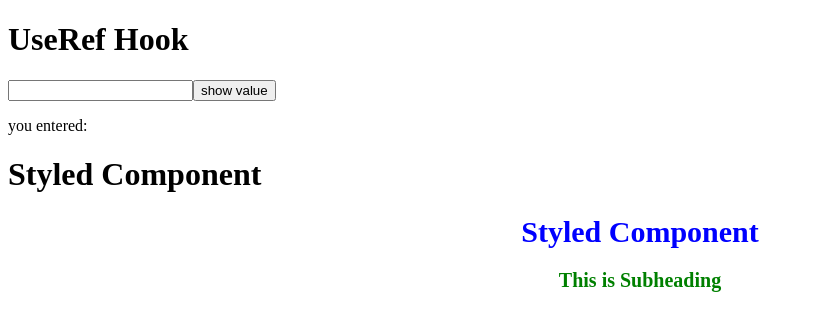
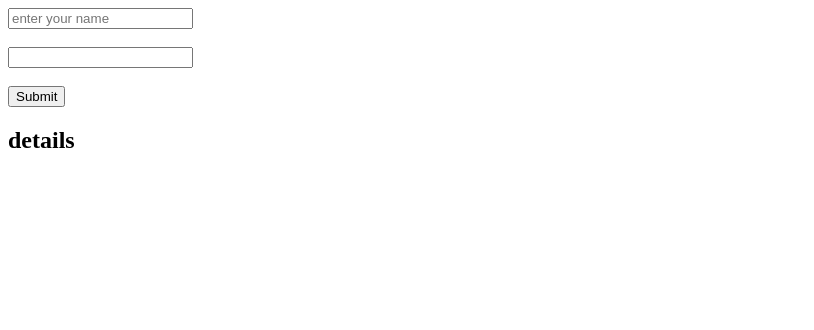
Before and after one commit to Zulqarnain-AI/react_practice_set, a React (Vite) app: page / in a window 1280 px wide. Shown: the top 330 px of the page, without its empty margins (0-814 px from the left). Built offline with nearby package versions, Linux system fonts and the light colour scheme.

Commit message:
uncontrolled component is added in this commit

```diff
--- a/src/App.jsx
+++ b/src/App.jsx
@@ -1,5 +1,7 @@
 // import { useState } from 'react'
 // import './App.css'
+
+import UncontrolledComponent from "./UncontrolledComponent"
 
 // import './css/style.css'
 
@@ -11,8 +13,8 @@
 // import DynamicStyling from './dynamicStyling'
 // import ForExternalCss from './forExternalCss'
 // import ForModularCss from './forModulCss'
-import UseRefHook from './UseRefHook'
-import StyledComponent from "./styledComponent"
+// import UseRefHook from './UseRefHook'
+// import StyledComponent from "./styledComponent"
 
 function App() {
 
@@ -43,10 +45,10 @@ function App() {
       {/* <DynamicStyling /> */}
       {/* <ForExternalCss /> */}
       {/* <ForModularCss /> */}
-      <UseRefHook />
-      <StyledComponent />
+      {/* <UseRefHook /> */}
+      {/* <StyledComponent /> */}
 
-
+      <UncontrolledComponent />
 
 
     </>
--- /dev/null
+++ b/src/UncontrolledComponent.jsx
@@ -0,0 +1,25 @@
+function UncontrolledComponent() {
+    const handelsubmit = (e) => {
+        e.preventDefault();
+        const name=document.querySelector("#name").value
+        const pass=document.querySelector("#password").value
+        console.log("name: "+name)
+        console.log("password: "+pass)
+    }
+    return (
+        <div>
+            <form action="" method="post" onSubmit={handelsubmit} >
+                <input type="text" placeholder="enter your name" id="name" />
+                <br /><br />
+                <input type="password" id="password" />
+                <br /><br />
+                <button>Submit</button>
+            </form>
+            <h2>details</h2>
+            <h3></h3>
+            <h3></h3>
+        </div>
+    )
+}
+
+export default UncontrolledComponent
```
